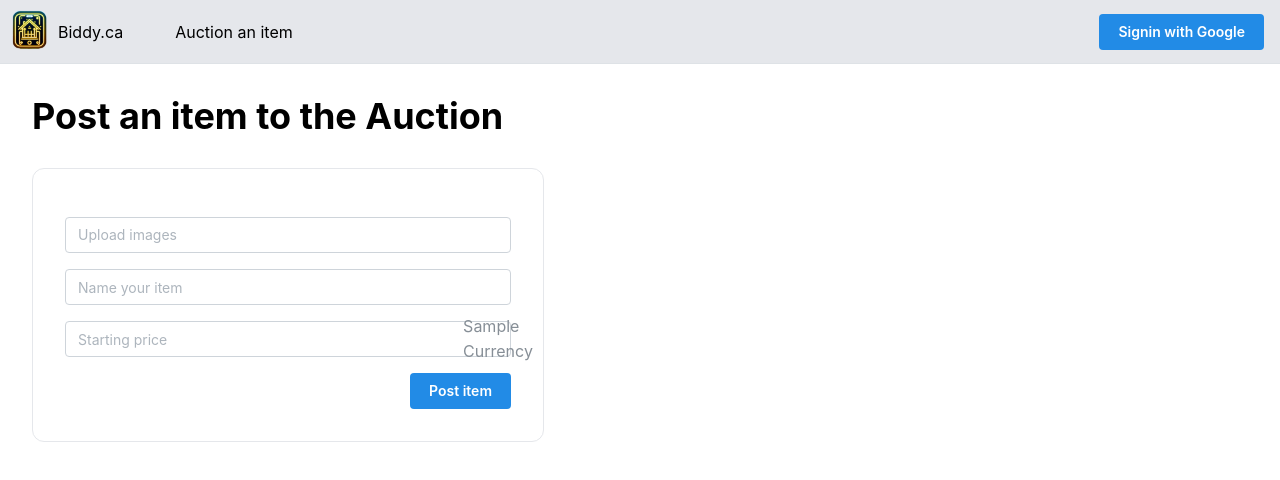
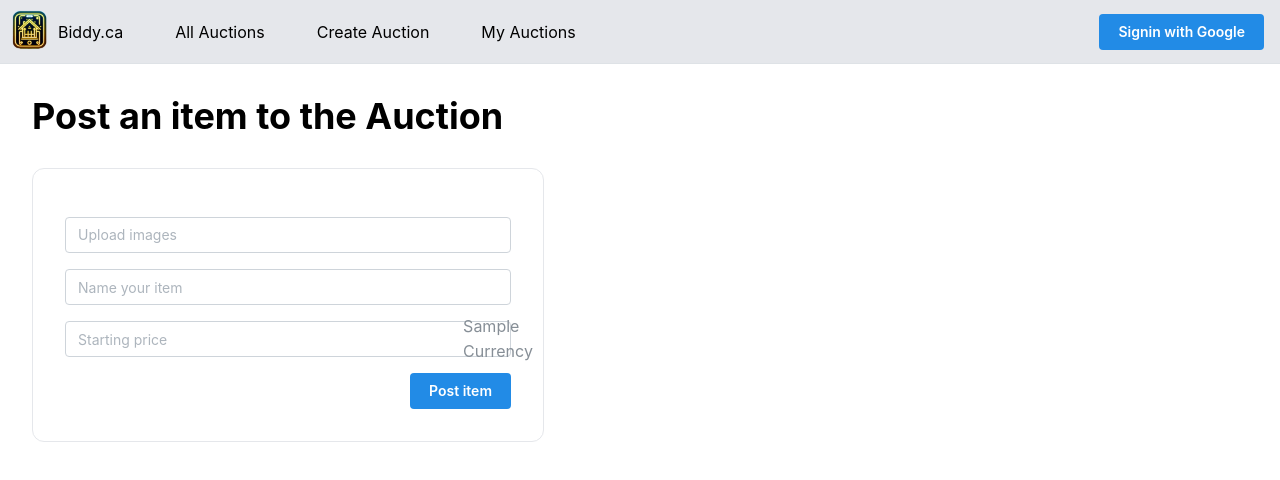
Before and after one commit to JowiAoun/Biddy, a Next.js app: page /items/create in a window 1280 px wide. Shown: the top 480 px of the page. Built offline with nearby package versions, Linux system fonts and the light colour scheme; no server answers.

Commit message:
Create My Auctions page, make auctions/emptyState.tsx

```diff
--- /dev/null
+++ b/src/app/auctions/emptyState.tsx
@@ -0,0 +1,14 @@
+import {Box, Button, Image, Text} from "@mantine/core";
+import Link from "next/link";
+
+export function EmptyState() {
+  return (
+    <Box className="space-y-8 flex flex-col items-center">
+      <Image src="/noItemsListed.svg" width={200} height={200} alt="No items listed"/>
+      <Text className="text-2xl font-bold">You have no auctions yet.</Text>
+      <Button>
+        <Link href="/items/create">Create Auction</Link>
+      </Button>
+    </Box>
+  )
+}
--- /dev/null
+++ b/src/app/auctions/page.tsx
@@ -0,0 +1,46 @@
+import { database } from "@/db/database";
+import {
+  AppShellMain,
+  Text,
+  Grid,
+  GridCol
+} from "@mantine/core";
+import {ItemCard} from "@/app/itemCard";
+import {Item, itemSchema} from "@/db/schema";
+import {eq} from "drizzle-orm";
+import {auth} from "@/auth";
+import {EmptyState} from "@/app/auctions/emptyState";
+
+export default async function MyAuctionPage() {
+  const session = await auth();
+
+  if (!session || !session.user || !session.user.id) {
+    throw new Error("Unauthorized");
+  }
+
+  const allItems = await database.query.itemSchema.findMany({
+    where: eq(itemSchema.userId, session.user.id)
+  });
+
+  const hasItems = allItems.length > 0;
+
+  return (
+    <AppShellMain className="px-8 pt-24 space-y-8">
+      <Text className="text-4xl font-bold">
+        Your ongoing Auctions
+      </Text>
+
+      {hasItems ?
+        <Grid>
+          {allItems.map((item: Item) => (
+            <GridCol span={3} key={item.id}>
+              <ItemCard item={item} key={item.id}/>
+            </GridCol>
+          ))}
+        </Grid>
+        : <EmptyState/>
+      }
+
+    </AppShellMain>
+  );
+}
--- a/src/app/header.tsx
+++ b/src/app/header.tsx
@@ -16,11 +16,17 @@ export async function Header() {
           Biddy.ca
         </Link>
 
-        <Box>
-          <Link href="/items/create" className="flex items-center gap-1 hover:underline pl-1">
-            Auction an item
-          </Link>
-        </Box>
+        <Link href="/" className="flex items-center gap-1 hover:underline pl-1">
+          All Auctions
+        </Link>
+
+        <Link href="/items/create" className="flex items-center gap-1 hover:underline pl-1">
+          Create Auction
+        </Link>
+
+        <Link href="/auctions" className="flex items-center gap-1 hover:underline pl-1">
+          My Auctions
+        </Link>
       </Box>
 
       <Box className="flex items-center gap-4 py-4 pr-4">
--- a/src/components/signOut.tsx
+++ b/src/components/signOut.tsx
@@ -6,7 +6,9 @@ export function SignOut() {
     <form
       action={async () => {
         "use server"
-        await signOut()
+        await signOut({
+          redirectTo: '/',
+        })
       }}
     >
       <Button type="submit">Sign Out</Button>
```
Also changed, not shown: public/noItemsListed.svg (added).
